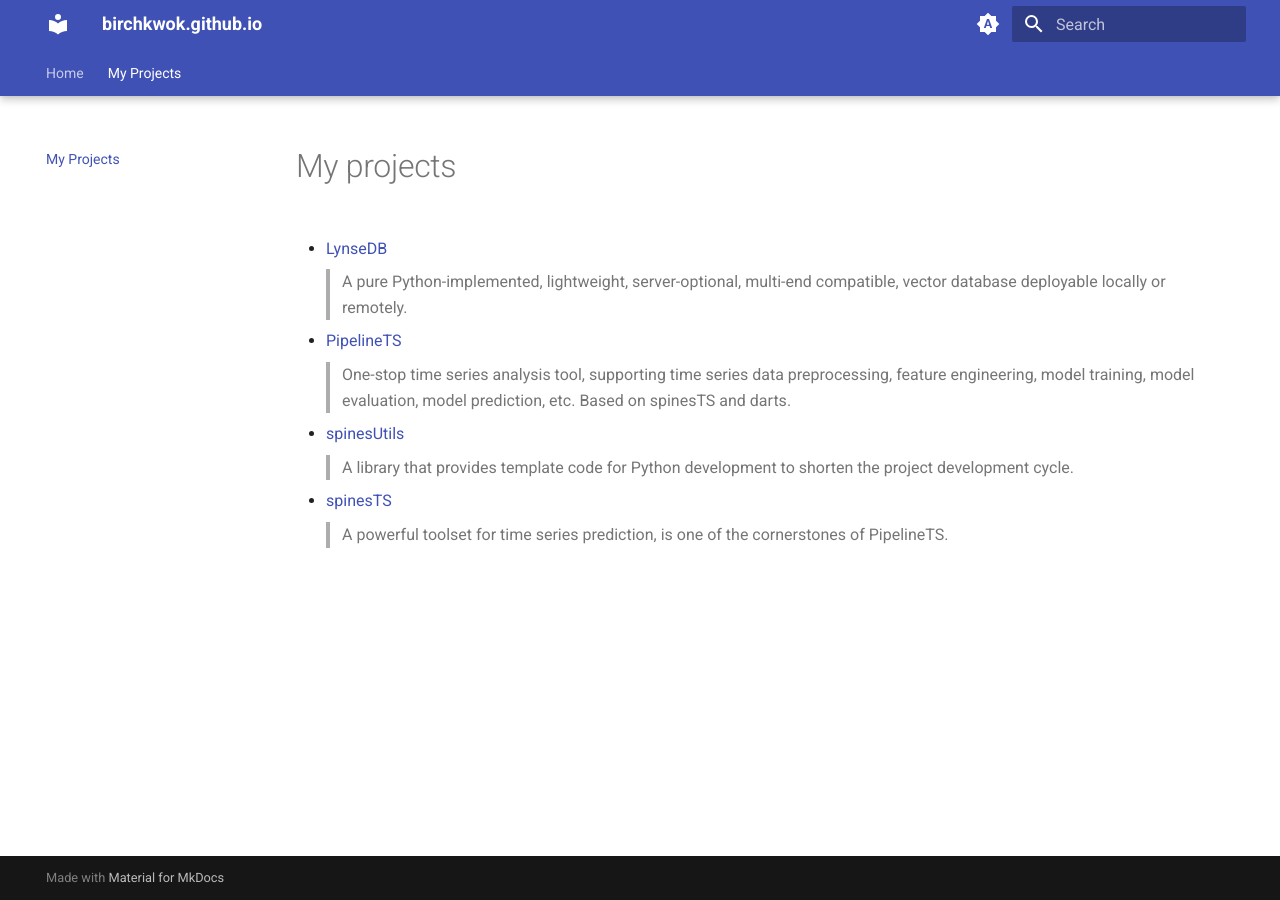
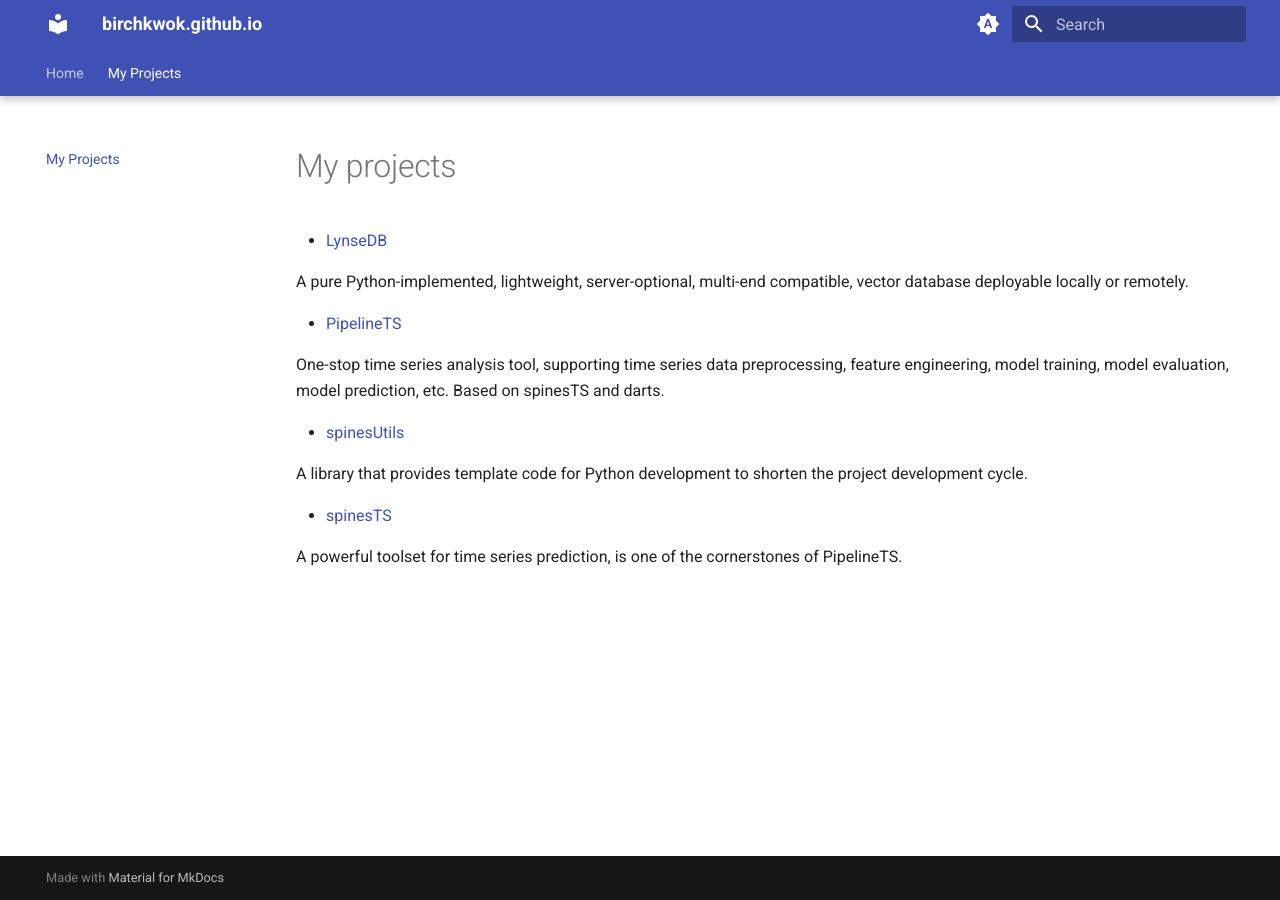
Before and after one commit to BirchKwok/BirchKwok.github.io, an MkDocs documentation site: the page built from docs/projects.md, in a window 1280 px wide. Built offline with MkDocs 1.6.1 and Material for MkDocs 9.7.7, drawn with Linux system fonts in a browser that asks for light colours.

Commit message:
update some docs

```diff
--- a/docs/projects.md
+++ b/docs/projects.md
@@ -2,16 +2,16 @@
 
 - [LynseDB](https://birchkwok.github.io/lynsedb/latest/)
 
-    > A pure Python-implemented, lightweight, server-optional, multi-end compatible, vector database deployable locally or remotely.
+A pure Python-implemented, lightweight, server-optional, multi-end compatible, vector database deployable locally or remotely.
 
 - [PipelineTS](https://github.com/BirchKwok/PipelineTS)
 
-    > One-stop time series analysis tool, supporting time series data preprocessing, feature engineering, model training, model evaluation, model prediction, etc. Based on spinesTS and darts.
+One-stop time series analysis tool, supporting time series data preprocessing, feature engineering, model training, model evaluation, model prediction, etc. Based on spinesTS and darts.
 
 - [spinesUtils](https://github.com/BirchKwok/spinesUtils)
 
-    > A library that provides template code for Python development to shorten the project development cycle.
+A library that provides template code for Python development to shorten the project development cycle.
 
 - [spinesTS](https://github.com/BirchKwok/spinesTS)
 
-    > A powerful toolset for time series prediction, is one of the cornerstones of PipelineTS.
+A powerful toolset for time series prediction, is one of the cornerstones of PipelineTS.
```
